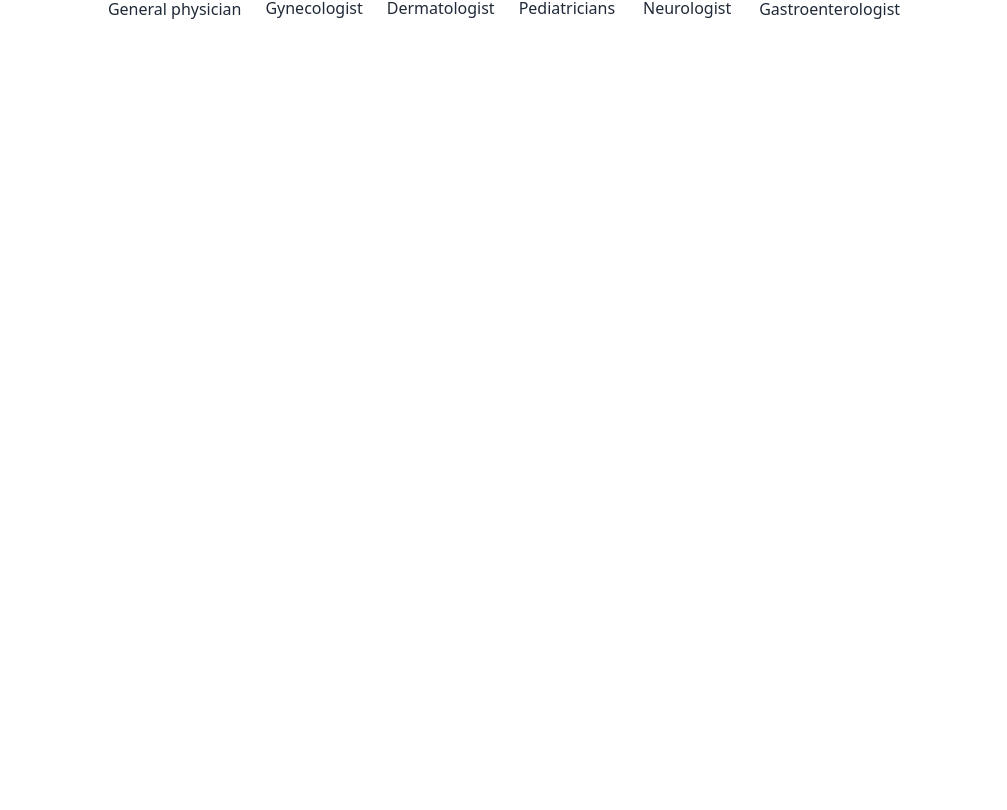
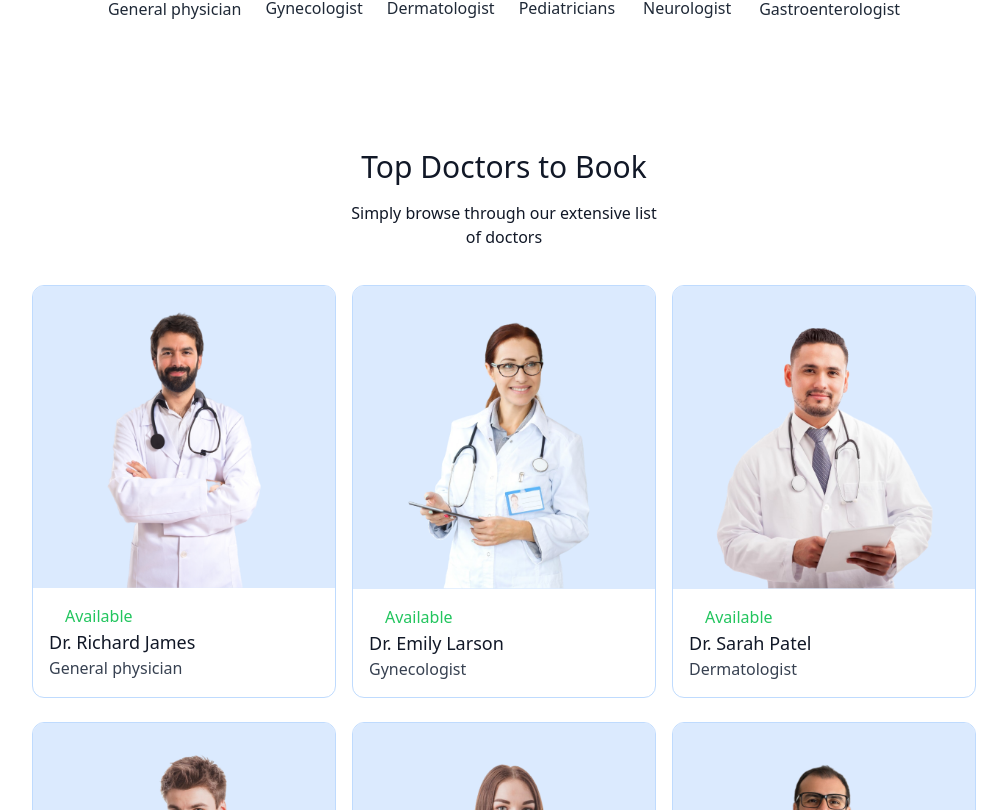
Before and after one commit to jim2107054/MERN_Projects, a React (Vite) app in the folder Prescripto/frontend/: page / in a window 1280 px wide. Shown: the part 990-1800 px from the top of the page, without its empty margins (136-1143 px from the left). Before the commit the page ends 1075 px from the top, so only its background shows below. Built offline with nearby package versions, Linux system fonts and the light colour scheme.

Commit message:
complete doctors section

```diff
--- a/Prescripto/frontend/src/components/TopDoctors.jsx
+++ b/Prescripto/frontend/src/components/TopDoctors.jsx
@@ -1,8 +1,38 @@
-import React from 'react'
+import React, { useEffect, useState } from 'react'
+import { doctors } from '../assets/assets'
 
 const TopDoctors = () => {
+  const [visible, setVisible] = useState(true);
+  useEffect(()=>{
+    const inverval = setInterval(()=>{
+      setVisible(v=>!v);
+    },800)
+    return () => clearInterval(inverval);
+  },[]);
+
   return (
-    <div>TopDoctors</div>
+    <div className='flex flex-col items-center gap-4 my-16 text-gray-900 md:mx-10'>
+      <h1 className="text-3xl font-medium">Top Doctors to Book</h1>
+      <p className="sm:w-1/3 text-center text-base">Simply browse through our extensive list of doctors</p>
+      <div className="w-full grid grid-cols-auto gap-4 pt-5 gap-y-6 px-3 sm:px-0">
+        {
+          doctors.slice(0,10).map((doctor,index)=>(
+            <div className="border border-blue-200 rounded-xl overflow-hidden cursor-pointer hover:translate-y-[-10px] transition-all duration-500" key={index}>
+              <img src={doctor.image} alt="" className="bg-blue-100" />
+              <div className="p-4">
+                <div className="flex items-center gap-2 text-center text-base text-green-500">
+                <p className={`w-2 h-2 rounded-full bg-green-500
+                  ${visible?"opacity-100":"opacity-0"}`}></p><p>Available</p>
+                </div>
+                <p className="text-gray-900 text-lg font-medium">{doctor.name}</p>
+                <p className="text-gray-700 text-base">{doctor.speciality}</p>
+              </div>
+            </div>
+          ))
+        }
+      </div>
+      <button>more</button>
+    </div>
   )
 }
 
--- a/Prescripto/frontend/src/pages/Home.jsx
+++ b/Prescripto/frontend/src/pages/Home.jsx
@@ -1,12 +1,14 @@
 import React from 'react'
 import Header from '../components/Header'
 import SpecialityMenu from '../components/SpecialityMenu'
+import TopDoctors from '../components/TopDoctors'
 
 const Home = () => {
   return (
     <div>
         <Header/>
         <SpecialityMenu/>
+        <TopDoctors/>
     </div>
   )
 }
--- a/Prescripto/frontend/tailwind.config.js
+++ b/Prescripto/frontend/tailwind.config.js
@@ -8,6 +8,9 @@ export default {
     extend: {
       colors:{
         primary:'#5f6FFF',
+      },
+      gridTemplateColumns:{
+        'auto':'repeat(auto-fill,minmax(250px,1fr))',
       }
     },
   },
```
